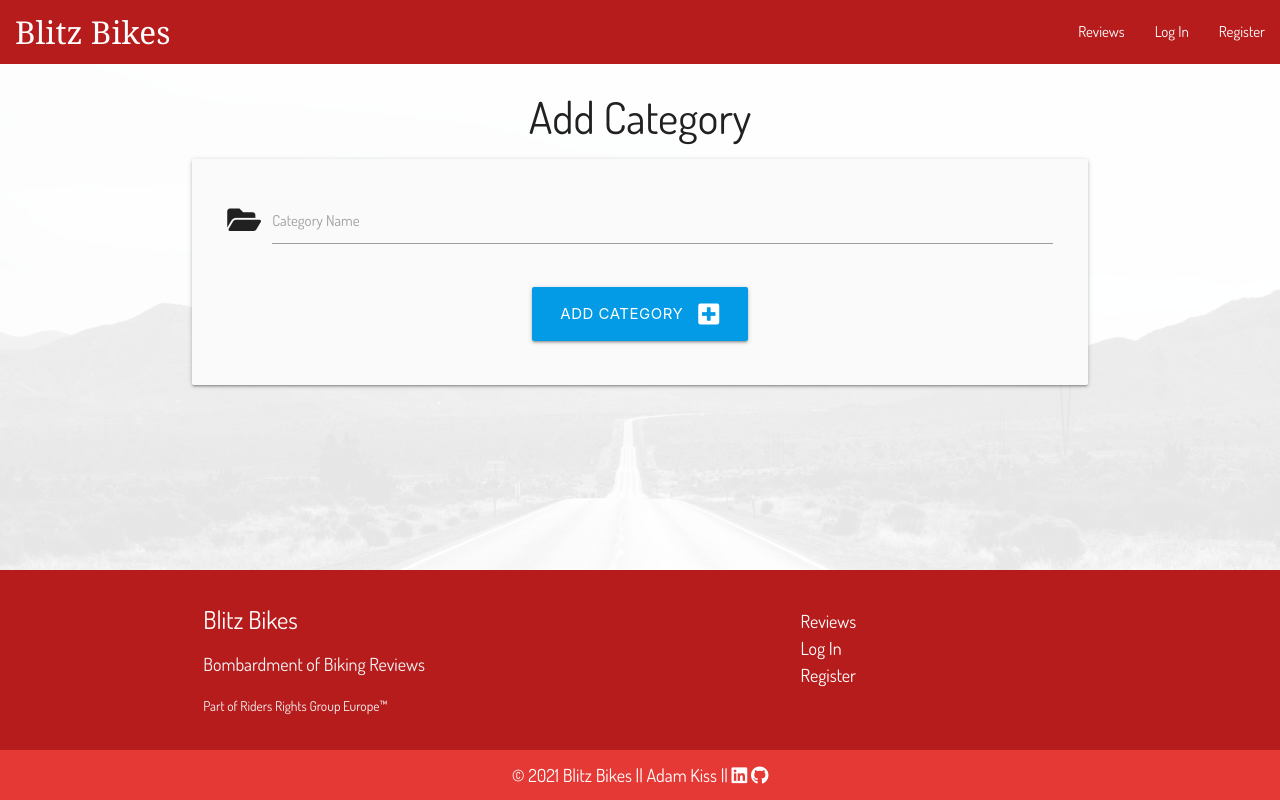
After one commit to Adamsky94/Blitz_Bikes, a Flask app: page /add_category in a window 1280 px wide. The commit adds this page. Run offline with Flask 2, Linux system fonts and the light colour scheme; some libraries are stand-ins or nearby versions; some web fonts are replaced.

Commit message:
Category management function fully finished

```diff
--- /dev/null
+++ b/templates/add_category.html
@@ -0,0 +1,30 @@
+{% extends "base.html" %}
+{% block content %}
+
+    <h3 class="text-darken-4 center-align">Add Category</h3>
+
+    <div class="container">
+    <div class="row card-panel grey lighten-5">
+        <form class="col s12" method="POST" action="{{ url_for('add_category') }}">
+            <!-- category name -->
+            <div class="row">
+                <div class="input-field col s12">
+                    <i class="fas fa-folder-open prefix text-darken-4"></i>
+                    <input id="category_name" name="category_name" minlength="3" maxlength="25"
+                        type="text" class="validate" required>
+                    <label for="category_name">Category Name</label>
+                </div>
+            </div>
+            <!-- submit button -->
+            <div class="row">
+                <div class="col s12 center-align">
+                    <button type="submit" class="btn-large light-blue darken-1 text-shadow">
+                        Add Category <i class="fas fa-plus-square right"></i>
+                    </button>
+                </div>
+            </div>
+        </form>
+    </div>
+    </div>
+
+{% endblock %}
--- a/templates/profile.html
+++ b/templates/profile.html
@@ -5,7 +5,11 @@
     <div class="row p-t p-b">
         <div class="col s12 m8 offset-m2">
             <div class="profile profile-bg z-depth-2 valign-wrapper">
-                <h3 class="hello text-darken 4">Hello there {{ username }}</h3>
+                {% if session.user|lower == "admin"|lower %}
+                    <h3 class="hello text-darken 4">Welcome back /{{ username }}/</h3>
+                {% else %}
+                    <h3 class="hello text-darken 4">Hello there {{ username }}</h3>
+                {% endif %}
             </div>
         </div>
     </div>
```
Also changed, not shown: templates/categories.html (+9 -9 lines), templates/edit_category.html (added, +32 -0 lines).
